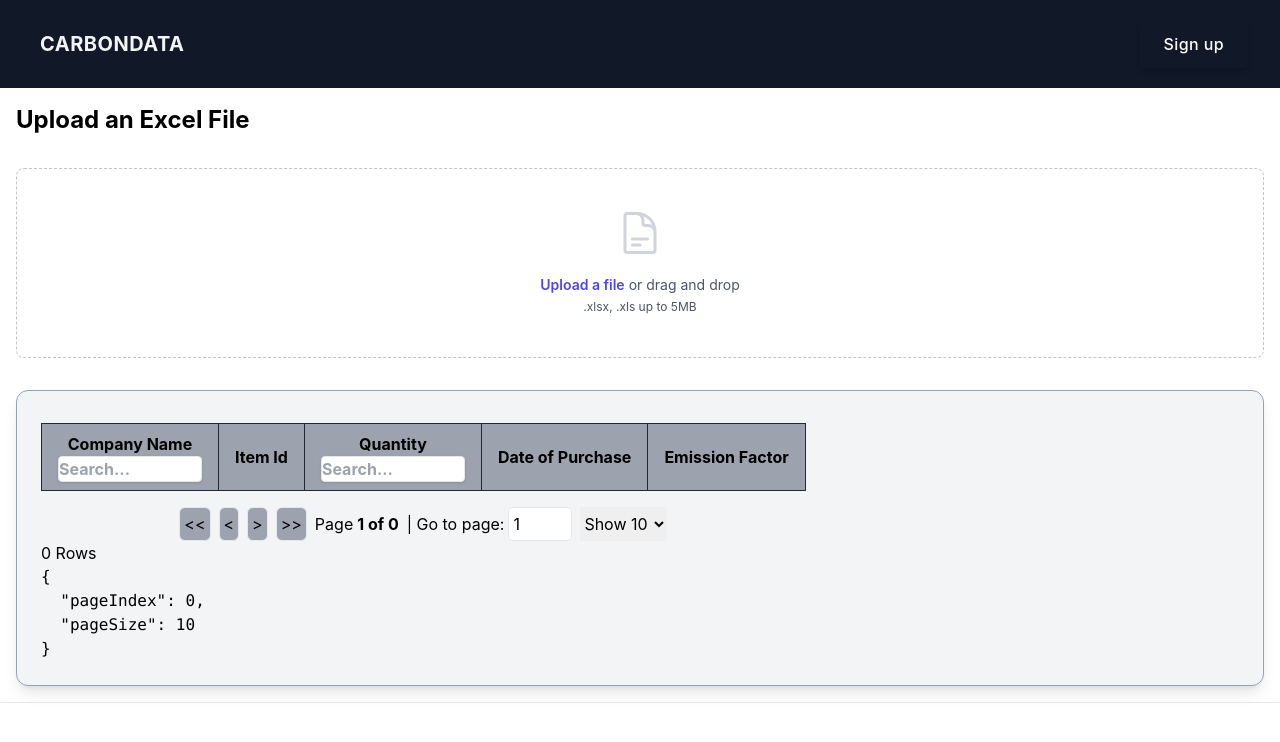
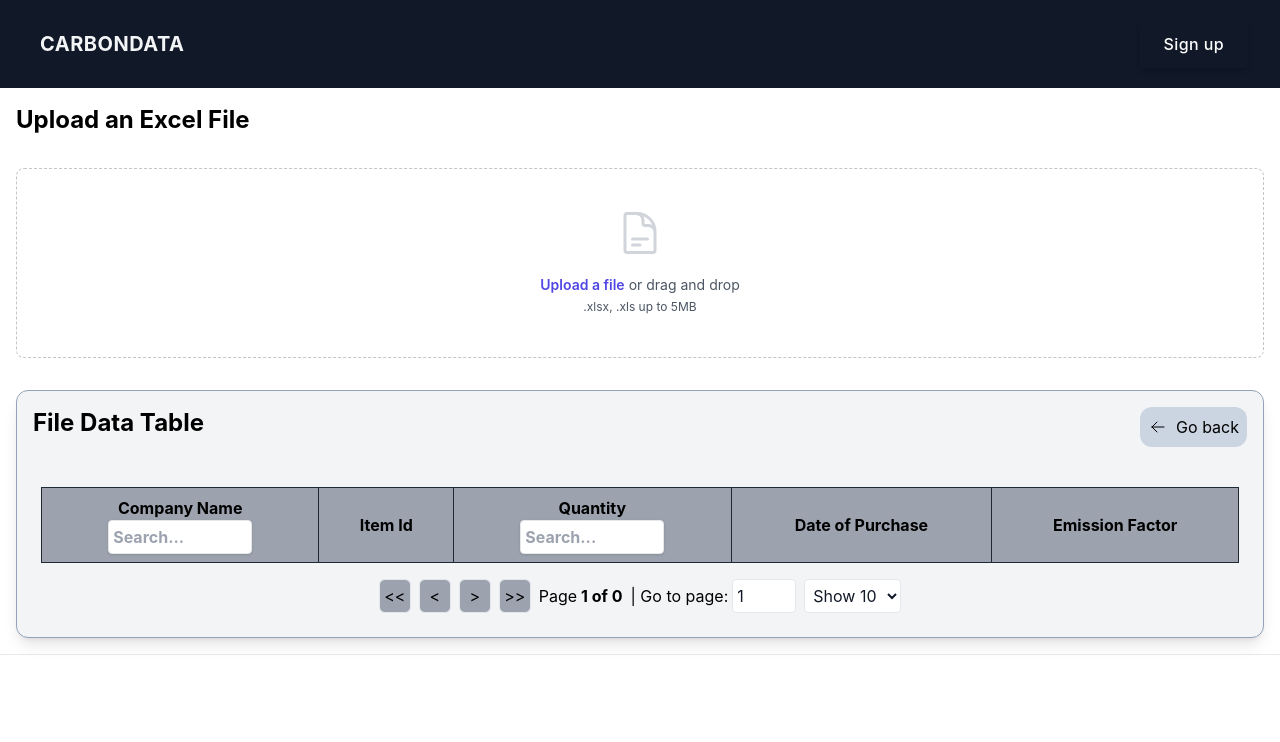
Before and after one commit to Karthik-TK/carbon-data, a React (Create React App) app: page /form in a window 1280 px wide. Shown: the top 742 px of the page. Built offline with nearby package versions, Linux system fonts and the light colour scheme.

Commit message:
fixed table view and ui

```diff
--- a/src/form/DataDisplayTable.tsx
+++ b/src/form/DataDisplayTable.tsx
@@ -1,4 +1,11 @@
-import React, { useEffect, useMemo, useReducer, useState } from "react";
+import React, {
+  Dispatch,
+  SetStateAction,
+  useEffect,
+  useMemo,
+  useReducer,
+  useState,
+} from "react";
 import {
   Column,
   Table as ReactTable,
@@ -8,7 +15,9 @@ import {
   getPaginationRowModel,
   ColumnDef,
   flexRender,
+  SortingState,
 } from "@tanstack/react-table";
+import { ArrowLeftIcon } from "@heroicons/react/24/outline";
 
 export type CarbonData = {
   companyName: string;
@@ -20,9 +29,13 @@ export type CarbonData = {
 
 interface DataDisplayProps {
   tableData?: any[];
+  setDisplayTableView?: Dispatch<SetStateAction<any>>;
 }
 
-const DataDisplayTable: React.FC<DataDisplayProps> = ({ tableData }) => {
+const DataDisplayTable: React.FC<DataDisplayProps> = ({
+  tableData,
+  setDisplayTableView,
+}) => {
   const rerender = useReducer(() => ({}), {})[1];
 
   const columns = useMemo<ColumnDef<CarbonData>[]>(
@@ -51,7 +64,7 @@ const DataDisplayTable: React.FC<DataDisplayProps> = ({ tableData }) => {
         enableColumnFilter: false,
       },
     ],
-    [],
+    []
   );
 
   const [data, setData] = useState<any>([]);
@@ -63,7 +76,19 @@ const DataDisplayTable: React.FC<DataDisplayProps> = ({ tableData }) => {
 
   return (
     <>
-      <div className="flex m-4 p-4 border border-slate-400 rounded-xl bg-gray-100 shadow-lg">
+      <div className="grid grid-flow-row auto-rows-max m-4 p-4 border border-slate-400 rounded-xl bg-gray-100 shadow-lg">
+        <div>
+          <h1 className="text-2xl font-bold mb-8">File Data Table</h1>
+          <div className="relative">
+            <button
+              className="absolute bottom-6 right-0 bg-slate-300 rounded-xl text-black text-md inline-flex p-2 gap-2 hover:bg-slate-500 hover:text-white"
+              onClick={setDisplayTableView}
+            >
+              <ArrowLeftIcon className="w-5 h-5 pt-1" />
+              Go back
+            </button>
+          </div>
+        </div>
         <Table
           {...{
             data,
@@ -93,10 +118,16 @@ function Table({
   data: CarbonData[];
   columns: ColumnDef<CarbonData>[];
 }) {
+  const [sorting, setSorting] = useState<SortingState>([]);
+
   const table = useReactTable({
     data,
     columns,
+    state: {
+      sorting,
+    },
     // Pipeline
+    onSortingChange: setSorting,
     getCoreRowModel: getCoreRowModel(),
     getFilteredRowModel: getFilteredRowModel(),
     getPaginationRowModel: getPaginationRowModel(),
@@ -107,7 +138,7 @@ function Table({
   return (
     <div className="p-2">
       <div className="h-2" />
-      <table className="table-auto border-collapse border border-gray-800 w-full bg-white rounded-md">
+      <table className="table-auto border-collapse border border-gray-800 w-full bg-white rounded-xl">
         <thead>
           {table.getHeaderGroups().map((headerGroup) => (
             <tr key={headerGroup.id}>
@@ -122,7 +153,7 @@ function Table({
                       <div>
                         {flexRender(
                           header.column.columnDef.header,
-                          header.getContext(),
+                          header.getContext()
                         )}
                         {header.column.getCanFilter() ? (
                           <div>
@@ -149,7 +180,7 @@ function Table({
                     >
                       {flexRender(
                         cell.column.columnDef.cell,
-                        cell.getContext(),
+                        cell.getContext()
                       )}
                     </td>
                   );
@@ -162,28 +193,40 @@ function Table({
       <div className="h-2" />
       <div className="flex justify-center gap-2 mt-2">
         <button
-          className="bg-gray-400 text-black border rounded-md p-1"
+          className={`${
+            !table.getCanPreviousPage()
+              ? "cursor-not-allowed"
+              : "cursor-pointer"
+          } + bg-gray-400 text-black border rounded-md p-1 w-8`}
           onClick={() => table.setPageIndex(0)}
           disabled={!table.getCanPreviousPage()}
         >
           {"<<"}
         </button>
         <button
-          className="bg-gray-400 text-black border rounded-md p-1"
+          className={`${
+            !table.getCanPreviousPage()
+              ? "cursor-not-allowed"
+              : "cursor-pointer"
+          } + bg-gray-400 text-black border rounded-md p-1 w-8`}
           onClick={() => table.previousPage()}
           disabled={!table.getCanPreviousPage()}
         >
           {"<"}
         </button>
         <button
-          className="bg-gray-400 text-black border rounded-md p-1"
+          className={`${
+            !table.getCanNextPage() ? "cursor-not-allowed" : "cursor-pointer"
+          } + bg-gray-400 text-black border rounded-md p-1 w-8`}
           onClick={() => table.nextPage()}
           disabled={!table.getCanNextPage()}
         >
           {">"}
         </button>
         <button
-          className="bg-gray-400 text-black border rounded-md p-1"
+          className={`${
+            !table.getCanNextPage() ? "cursor-not-allowed" : "cursor-pointer"
+          } + bg-gray-400 text-black border rounded-md p-1 w-8`}
           onClick={() => table.setPageIndex(table.getPageCount() - 1)}
           disabled={!table.getCanNextPage()}
         >
@@ -206,7 +249,7 @@ function Table({
               const page = e.target.value ? Number(e.target.value) - 1 : 0;
               table.setPageIndex(page);
             }}
-            className="border p-1 rounded w-16"
+            className="border p-1 rounded w-16 bg-white text-gray-900 placeholder:text-gray-400 focus:ring-0"
           />
         </span>
         <select
@@ -214,6 +257,7 @@ function Table({
           onChange={(e) => {
             table.setPageSize(Number(e.target.value));
           }}
+          className="border p-1 rounded w-fit bg-white text-gray-900 placeholder:text-gray-400 focus:ring-0"
         >
           {[10, 20].map((pageSize) => (
             <option key={pageSize} value={pageSize}>
@@ -222,8 +266,8 @@ function Table({
           ))}
         </select>
       </div>
-      <div>{table.getRowModel().rows.length} Rows</div>
-      <pre>{JSON.stringify(table.getState().pagination, null, 2)}</pre>
+      {/* <div>{table.getRowModel().rows.length} Rows</div>
+      <pre>{JSON.stringify(table.getState().pagination, null, 2)}</pre> */}
     </div>
   );
 }
@@ -253,7 +297,7 @@ function Filter({
           ])
         }
         placeholder={`Min`}
-        className="w-24 border shadow rounded"
+        className="w-24 border shadow rounded p-1 bg-white text-gray-900 placeholder:text-gray-400 focus:ring-0"
       />
       <input
         type="number"
@@ -265,7 +309,7 @@ function Filter({
           ])
         }
         placeholder={`Max`}
-        className="w-24 border shadow rounded"
+        className="w-24 border shadow rounded p-1 bg-white text-gray-900 placeholder:text-gray-400 focus:ring-0"
       />
     </div>
   ) : (
@@ -274,7 +318,7 @@ function Filter({
       value={(columnFilterValue ?? "") as string}
       onChange={(e) => column.setFilterValue(e.target.value)}
       placeholder={`Search...`}
-      className="w-36 border shadow rounded"
+      className="w-36 border shadow rounded p-1 bg-white text-gray-900 placeholder:text-gray-400 focus:ring-0"
     />
   );
 }
```
